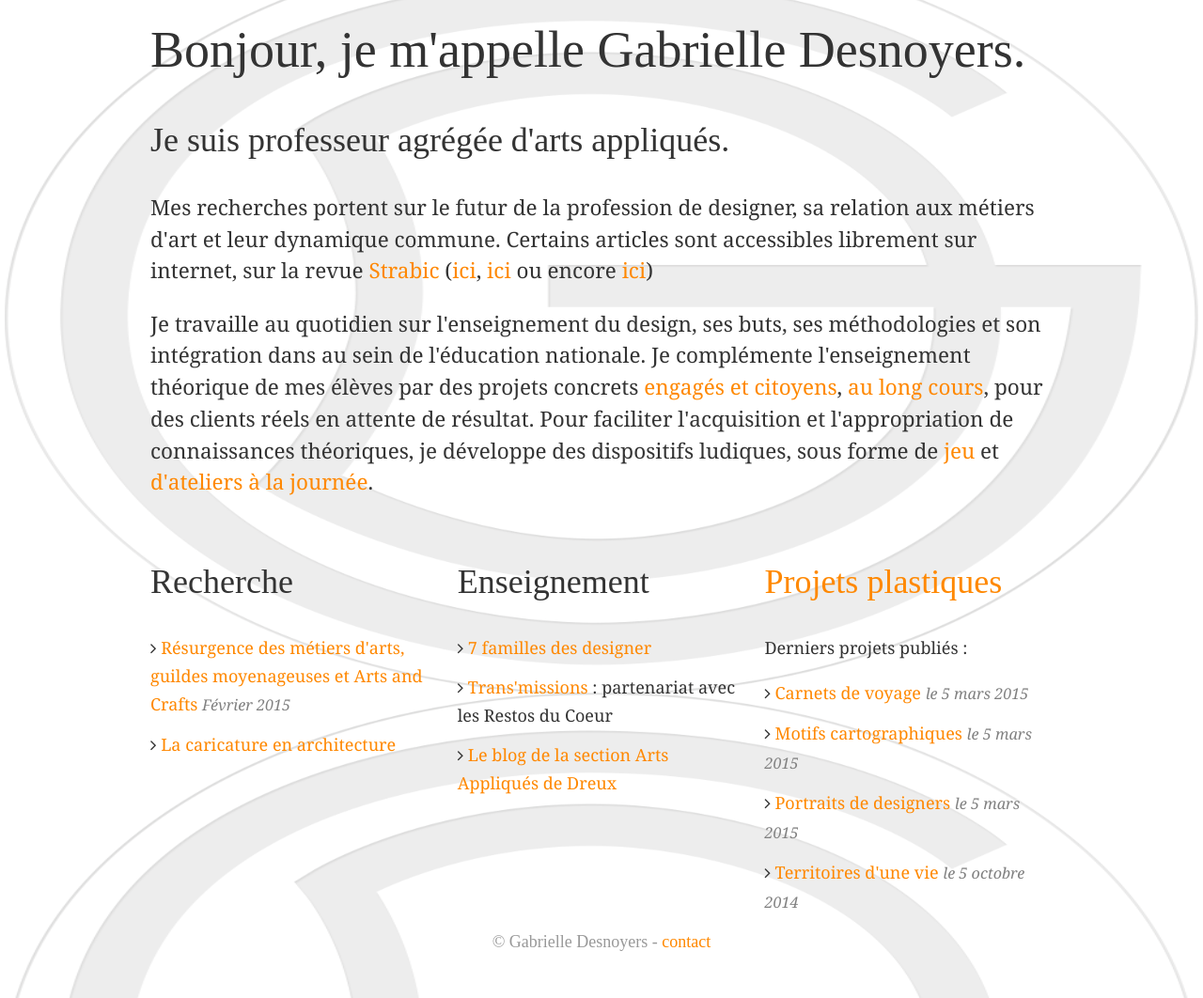
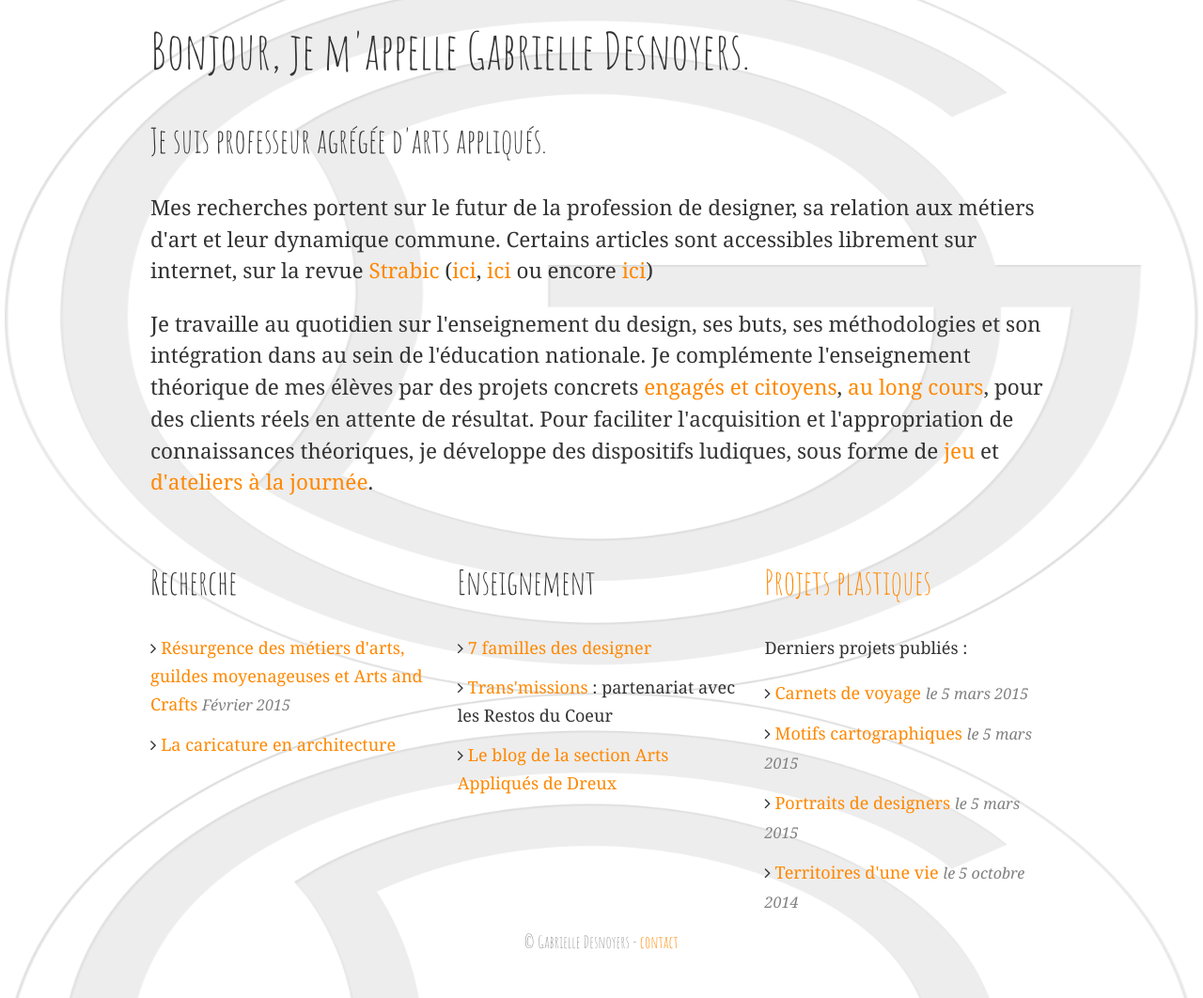
Before and after one commit to jmorel/gabrielledesnoyers, a plain HTML site: page index.html in a window 1280 px wide. Shown: the part 62-1124 px from the top of the page at 94% size. Drawn offline with Linux system fonts and the light colour scheme.

Commit message:
fix fonts

```diff
--- a/css/style.less
+++ b/css/style.less
@@ -6,6 +6,7 @@
 @gray-lighter: lighten(@gray, 30%);
 @orange: rgb(255, 136, 0);
 @font-family-body: georgia, serif;
+@font-family-header: 'Amatic SC', sans-serif;
 
 html {
     font-size: 18px;
@@ -42,7 +43,7 @@ a {
 }
 
 h1, h2, h3 {
-    font-family: 'Amatic SC';
+    font-family: @font-family-header;
     font-weight: 400;
 }
 
@@ -62,7 +63,7 @@ header {
 }
 
 footer {
-    font-family: 'Amatic SC';
+    font-family: @font-family-header;
     color: #999;
     text-align: center;
 }
--- a/index.html
+++ b/index.html
@@ -2,6 +2,7 @@
 <html>
 <head>
     <link rel="stylesheet" href="css/style.css"/>
+    <link href='http://fonts.googleapis.com/css?family=Amatic+SC:400,700' rel='stylesheet' type='text/css'>
     <link rel="stylesheet" href="http://maxcdn.bootstrapcdn.com/font-awesome/4.3.0/css/font-awesome.min.css">
     <meta charset="utf-8">
     <title>Gabrielle Desnoyers, professeur agrégée d'arts appliqués</title>
```
Also changed, not shown: css/style.css.
